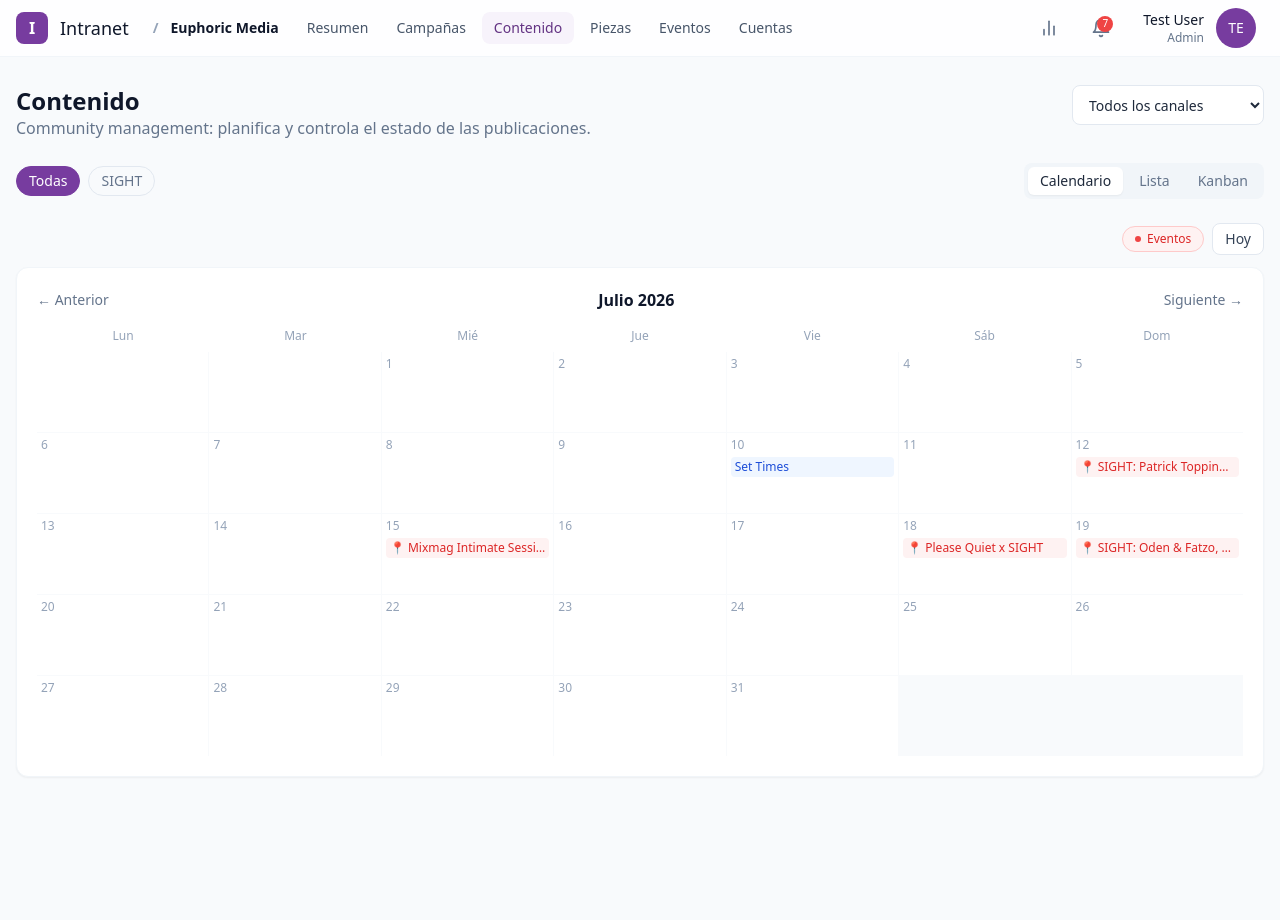
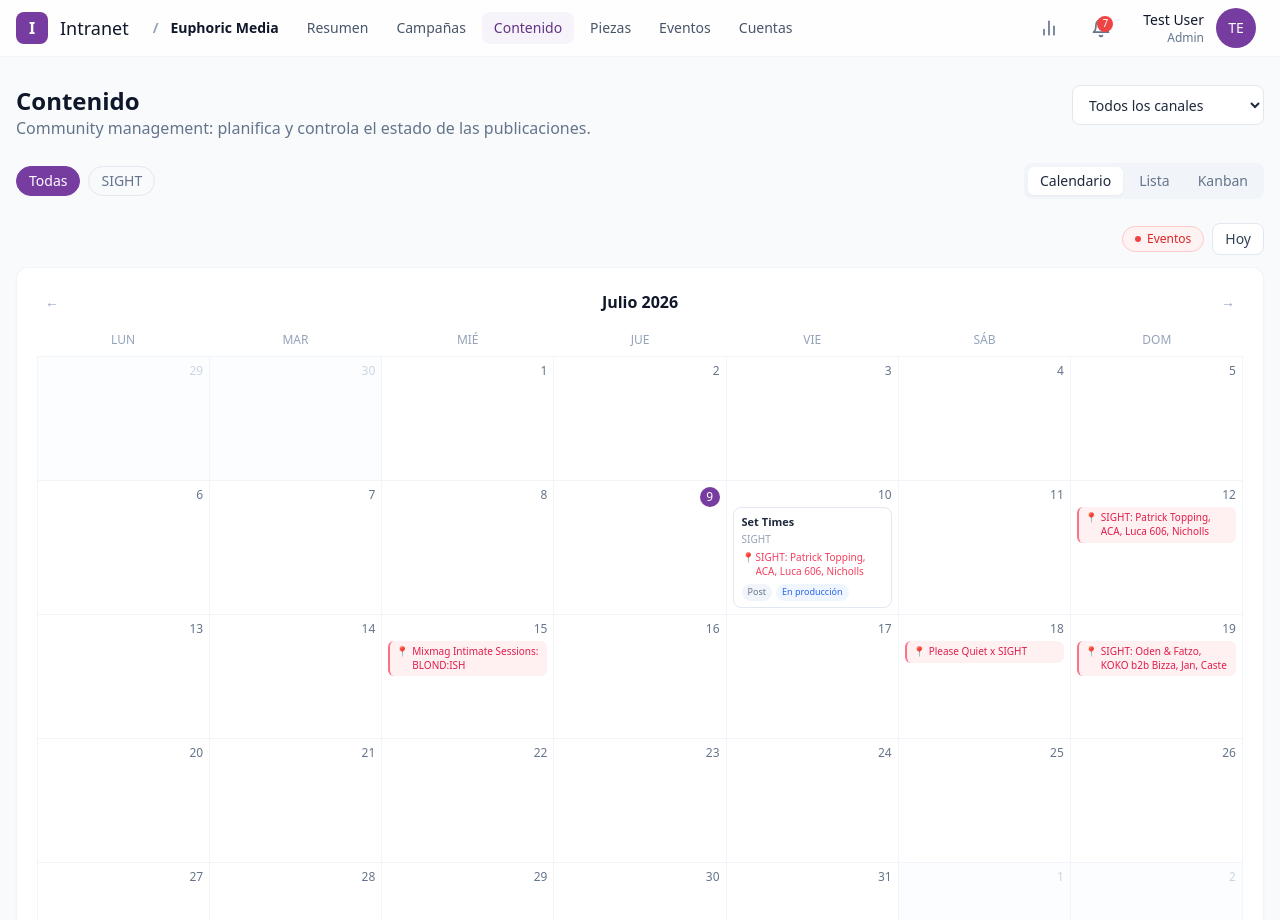
Before and after one commit to Arian1192/intranet-boilerplate, a React (Vite) app: page /euphoric/calendario in a window 1280 px wide. Shown: the top 920 px of the page. Before the commit the page ends 805 px from the top, so only its background shows below. Built offline with nearby package versions, Linux system fonts and the light colour scheme.

Commit message:
feat: EuphoricCalendar matching original (rich cells, bare-arrow nav, today circle)

```diff
--- /dev/null
+++ b/src/features/euphoric/components/EuphoricCalendar.tsx
@@ -0,0 +1,217 @@
+import type { ReactNode } from 'react';
+import { cn } from '@/lib/utils';
+
+const WEEKDAYS = ['Lun', 'Mar', 'Mié', 'Jue', 'Vie', 'Sáb', 'Dom'];
+
+export interface EuphoricCalendarToday {
+  year: number;
+  month: number; // 0-11
+  day: number;
+}
+
+export interface EuphoricCalendarProps {
+  year: number;
+  month: number; // 0-11
+  monthLabel: string;
+  onPrevMonth?: () => void;
+  onNextMonth?: () => void;
+  today?: EuphoricCalendarToday;
+  /** Render the content of a day cell, keyed by ISO date ('YYYY-MM-DD'). */
+  renderDay?: (isoDate: string) => ReactNode;
+}
+
+interface CalendarCell {
+  year: number;
+  month: number;
+  day: number;
+  inMonth: boolean;
+}
+
+function pad2(value: number): string {
+  return String(value).padStart(2, '0');
+}
+
+function shiftMonth(year: number, month: number, delta: number): { year: number; month: number } {
+  const total = year * 12 + month + delta;
+  return { year: Math.floor(total / 12), month: ((total % 12) + 12) % 12 };
+}
+
+function buildWeeks(year: number, month: number): CalendarCell[][] {
+  const firstDay = new Date(year, month, 1);
+  const daysInMonth = new Date(year, month + 1, 0).getDate();
+  const mondayIndex = (firstDay.getDay() + 6) % 7; // Monday = 0
+
+  const cells: CalendarCell[] = [];
+
+  const prevMonthDays = new Date(year, month, 0).getDate();
+  const prev = shiftMonth(year, month, -1);
+  for (let i = mondayIndex - 1; i >= 0; i--) {
+    cells.push({ year: prev.year, month: prev.month, day: prevMonthDays - i, inMonth: false });
+  }
+
+  for (let day = 1; day <= daysInMonth; day++) {
+    cells.push({ year, month, day, inMonth: true });
+  }
+
+  const next = shiftMonth(year, month, 1);
+  let trailDay = 1;
+  while (cells.length % 7 !== 0) {
+    cells.push({ year: next.year, month: next.month, day: trailDay, inMonth: false });
+    trailDay++;
+  }
+
+  const weeks: CalendarCell[][] = [];
+  for (let i = 0; i < cells.length; i += 7) {
+    weeks.push(cells.slice(i, i + 7));
+  }
+  return weeks;
+}
+
+/**
+ * Euphoric-specific month calendar, matching the original bookings.conceptoneagency.com/euphoric
+ * calco pixel-for-pixel (bare-arrow nav, uppercase weekday headers, rich day cells, brand "today"
+ * circle). Presentational only — callers supply per-day content via `renderDay`.
+ *
+ * This is intentionally separate from `src/components/ui/MonthCalendar`, which is shared by
+ * Etra/Producción and must not be modified for this calco.
+ */
+export function EuphoricCalendar({
+  year,
+  month,
+  monthLabel,
+  onPrevMonth,
+  onNextMonth,
+  today,
+  renderDay,
+}: EuphoricCalendarProps) {
+  const weeks = buildWeeks(year, month);
+
+  return (
+    <div className="rounded-xl border border-slate-100 bg-white p-5 shadow-sm">
+      <div className="mb-4 flex items-center justify-between">
+        <button
+          type="button"
+          onClick={onPrevMonth}
+          aria-label="Mes anterior"
+          className="rounded-md px-2 py-1 text-sm text-slate-400 hover:bg-slate-50 hover:text-slate-600"
+        >
+          ←
+        </button>
+        <h3 className="text-base font-semibold text-slate-900">{monthLabel}</h3>
+        <button
+          type="button"
+          onClick={onNextMonth}
+          aria-label="Mes siguiente"
+          className="rounded-md px-2 py-1 text-sm text-slate-400 hover:bg-slate-50 hover:text-slate-600"
+        >
+          →
+        </button>
+      </div>
+
+      <div className="grid grid-cols-7 text-center text-xs uppercase text-slate-400">
+        {WEEKDAYS.map((day) => (
+          <div key={day} className="pb-2">
+            {day}
+          </div>
+        ))}
+      </div>
+
+      <div className="grid grid-cols-7 border-l border-t border-slate-100">
+        {weeks.flatMap((week, weekIndex) =>
+          week.map((cell) => {
+            const isoDate = `${cell.year}-${pad2(cell.month + 1)}-${pad2(cell.day)}`;
+            const isToday =
+              !!today && today.year === cell.year && today.month === cell.month && today.day === cell.day;
+
+            return (
+              <div
+                key={`${weekIndex}-${isoDate}-${cell.inMonth ? 'in' : 'out'}`}
+                className={cn(
+                  'min-h-[124px] cursor-pointer border-b border-r border-slate-100 p-1.5',
+                  cell.inMonth ? 'bg-white hover:bg-brand-50/30' : 'bg-slate-50/40'
+                )}
+              >
+                <div className={cn('mb-1 text-right text-xs', cell.inMonth ? 'text-slate-500' : 'text-slate-300')}>
+                  {isToday ? (
+                    <span className="inline-grid h-5 w-5 place-items-center rounded-full bg-brand-600 text-white">
+                      {cell.day}
+                    </span>
+                  ) : (
+                    cell.day
+                  )}
+                </div>
+                <div className="space-y-1.5">{renderDay?.(isoDate)}</div>
+              </div>
+            );
+          })
+        )}
+      </div>
+    </div>
+  );
+}
+
+export interface PublicationCellProps {
+  name: string;
+  account: string;
+  location: string;
+  typeLabel: string;
+  statusLabel: string;
+  title: string;
+  onClick?: () => void;
+}
+
+/** Rich publication card used inside a day cell, e.g. "Set Times" on Contenido → Calendario. */
+export function PublicationCell({
+  name,
+  account,
+  location,
+  typeLabel,
+  statusLabel,
+  title,
+  onClick,
+}: PublicationCellProps) {
+  return (
+    <button
+      type="button"
+      title={title}
+      onClick={onClick}
+      className="block w-full space-y-1 rounded-lg border border-slate-200 bg-white px-2 py-1.5 text-left leading-snug hover:border-brand-300 hover:shadow-sm"
+    >
+      <span className="block truncate text-[11px] font-semibold text-slate-800">{name}</span>
+      <span className="block truncate text-[10px] text-slate-400">{account}</span>
+      <span className="flex items-start gap-0.5 text-[10px] text-rose-500">
+        <span className="shrink-0">📍</span>
+        <span className="line-clamp-2">{location}</span>
+      </span>
+      <span className="flex flex-wrap items-center gap-1 pt-0.5">
+        <span className="inline-flex items-center rounded-full bg-slate-100 px-1.5 py-0.5 text-[9px] font-medium text-slate-500">
+          {typeLabel}
+        </span>
+        <span className="inline-flex items-center rounded-full bg-blue-50 px-1.5 py-0.5 text-[9px] font-medium text-blue-600">
+          {statusLabel}
+        </span>
+      </span>
+    </button>
+  );
+}
+
+export interface EventPillProps {
+  name: string;
+  /** rose = producción (default), violet = marketing */
+  tone?: 'rose' | 'violet';
+}
+
+/** Compact event pill used inside a day cell for Contenido/Eventos calendars. */
+export function EventPill({ name, tone = 'rose' }: EventPillProps) {
+  return (
+    <div
+      className={cn(
+        'flex items-start gap-1 rounded-md border-l-2 px-1.5 py-1 text-[10px]',
+        tone === 'violet' ? 'border-brand-400 bg-brand-50 text-brand-700' : 'border-rose-400 bg-rose-50 text-rose-600'
+      )}
+    >
+      <span className="shrink-0">📍</span>
+      <span className="line-clamp-2">{name}</span>
+    </div>
+  );
+}
--- a/src/features/euphoric/pages/ContenidoPage.tsx
+++ b/src/features/euphoric/pages/ContenidoPage.tsx
@@ -1,7 +1,7 @@
 import { useState } from 'react';
-import { Button, MonthCalendar, SegmentedControl, Select } from '@/components/ui';
-import type { MonthCalendarEvent } from '@/components/ui/MonthCalendar';
+import { Button, SegmentedControl, Select } from '@/components/ui';
 import { cn } from '@/lib/utils';
+import { EuphoricCalendar, EventPill, PublicationCell } from '../components/EuphoricCalendar';
 import { PublicationKanban } from '../components/PublicationKanban';
 import { PublicationTable } from '../components/PublicationTable';
 import { events, publications } from '../data/seed';
@@ -58,22 +58,43 @@ function CalendarioView() {
   const [cursor, setCursor] = useState(TODAY);
   const [showEvents, setShowEvents] = useState(true);
 
-  const calendarEvents: MonthCalendarEvent[] = [
-    ...publications.map((pub) => ({
-      id: pub.id,
-      isoDate: pub.isoDate,
-      label: pub.name,
-      toneClassName: 'bg-blue-50 text-blue-700',
-    })),
-    ...(showEvents
-      ? events.map((event) => ({
-          id: event.id,
-          isoDate: event.isoDate,
-          label: `📍 ${event.name}`,
-          toneClassName: 'bg-red-50 text-red-600',
-        }))
-      : []),
-  ];
+  const publicationsByDate = new Map<string, typeof publications>();
+  publications.forEach((pub) => {
+    const list = publicationsByDate.get(pub.isoDate) ?? [];
+    list.push(pub);
+    publicationsByDate.set(pub.isoDate, list);
+  });
+
+  const eventsByDate = new Map<string, typeof events>();
+  events.forEach((event) => {
+    const list = eventsByDate.get(event.isoDate) ?? [];
+    list.push(event);
+    eventsByDate.set(event.isoDate, list);
+  });
+
+  const renderDay = (isoDate: string) => {
+    const dayPublications = publicationsByDate.get(isoDate) ?? [];
+    const dayEvents = showEvents ? eventsByDate.get(isoDate) ?? [] : [];
+    if (dayPublications.length === 0 && dayEvents.length === 0) return null;
+    return (
+      <>
+        {dayPublications.map((pub) => (
+          <PublicationCell
+            key={pub.id}
+            name={pub.name}
+            account={pub.account}
+            location={pub.eventName ?? ''}
+            typeLabel={pub.type}
+            statusLabel={pub.status}
+            title={`${pub.account} · ${pub.name} · ${pub.status}`}
+          />
+        ))}
+        {dayEvents.map((event) => (
+          <EventPill key={event.id} name={event.name} tone="rose" />
+        ))}
+      </>
+    );
+  };
 
   return (
     <div className="space-y-3">
@@ -92,13 +113,14 @@ function CalendarioView() {
           Hoy
         </Button>
       </div>
-      <MonthCalendar
+      <EuphoricCalendar
         year={cursor.year}
         month={cursor.month}
         monthLabel={`${MONTH_LABELS[cursor.month]} ${cursor.year}`}
-        events={calendarEvents}
         onPrevMonth={() => setCursor((value) => addMonths(value, -1))}
         onNextMonth={() => setCursor((value) => addMonths(value, 1))}
+        today={{ year: TODAY.year, month: TODAY.month, day: 9 }}
+        renderDay={renderDay}
       />
     </div>
   );
--- a/src/features/euphoric/pages/EventosPage.tsx
+++ b/src/features/euphoric/pages/EventosPage.tsx
@@ -1,6 +1,6 @@
 import { useState } from 'react';
-import { Badge, Button, Input, MasterDetailList, MonthCalendar, SegmentedControl } from '@/components/ui';
-import type { MonthCalendarEvent } from '@/components/ui/MonthCalendar';
+import { Badge, Button, Input, MasterDetailList, SegmentedControl } from '@/components/ui';
+import { EuphoricCalendar, EventPill } from '../components/EuphoricCalendar';
 import { EventForm } from '../components/EventForm';
 import { events } from '../data/seed';
 import type { EventItem } from '../data/types';
@@ -15,11 +15,6 @@ const VIEW_OPTIONS: { label: string; value: EventosView }[] = [
 const KIND_LABEL: Record<EventItem['kind'], string> = {
   marketing: 'Marketing',
   produccion: 'Producción',
-};
-
-const CALENDAR_TONE: Record<EventItem['kind'], string> = {
-  marketing: 'bg-brand-50 text-brand-700',
-  produccion: 'bg-red-50 text-red-600',
 };
 
 const MONTHS_ES = [
@@ -76,12 +71,24 @@ function EventosCalendario() {
   const [year, setYear] = useState(2026);
   const [month, setMonth] = useState(6); // Julio 2026 (0-indexed)
 
-  const calendarEvents: MonthCalendarEvent[] = events.map((event) => ({
-    id: event.id,
-    isoDate: event.isoDate,
-    label: event.name,
-    toneClassName: CALENDAR_TONE[event.kind],
-  }));
+  const eventsByDate = new Map<string, EventItem[]>();
+  events.forEach((event) => {
+    const list = eventsByDate.get(event.isoDate) ?? [];
+    list.push(event);
+    eventsByDate.set(event.isoDate, list);
+  });
+
+  const renderDay = (isoDate: string) => {
+    const dayEvents = eventsByDate.get(isoDate) ?? [];
+    if (dayEvents.length === 0) return null;
+    return (
+      <>
+        {dayEvents.map((event) => (
+          <EventPill key={event.id} name={event.name} tone={event.kind === 'marketing' ? 'violet' : 'rose'} />
+        ))}
+      </>
+    );
+  };
 
   const goToMonth = (delta: number) => {
     const total = month + delta;
@@ -93,13 +100,14 @@ function EventosCalendario() {
 
   return (
     <div className="space-y-4">
-      <MonthCalendar
+      <EuphoricCalendar
         year={year}
         month={month}
         monthLabel={`${MONTHS_ES[month]} ${year}`}
-        events={calendarEvents}
         onPrevMonth={() => goToMonth(-1)}
         onNextMonth={() => goToMonth(1)}
+        today={{ year: 2026, month: 6, day: 9 }}
+        renderDay={renderDay}
       />
       <p className="text-center text-sm text-slate-400">
         Toca un evento del calendario para editarlo, o «+ Nuevo evento».
```
Also changed, not shown: 1 other file (tests, documents, lock files or other folders).
